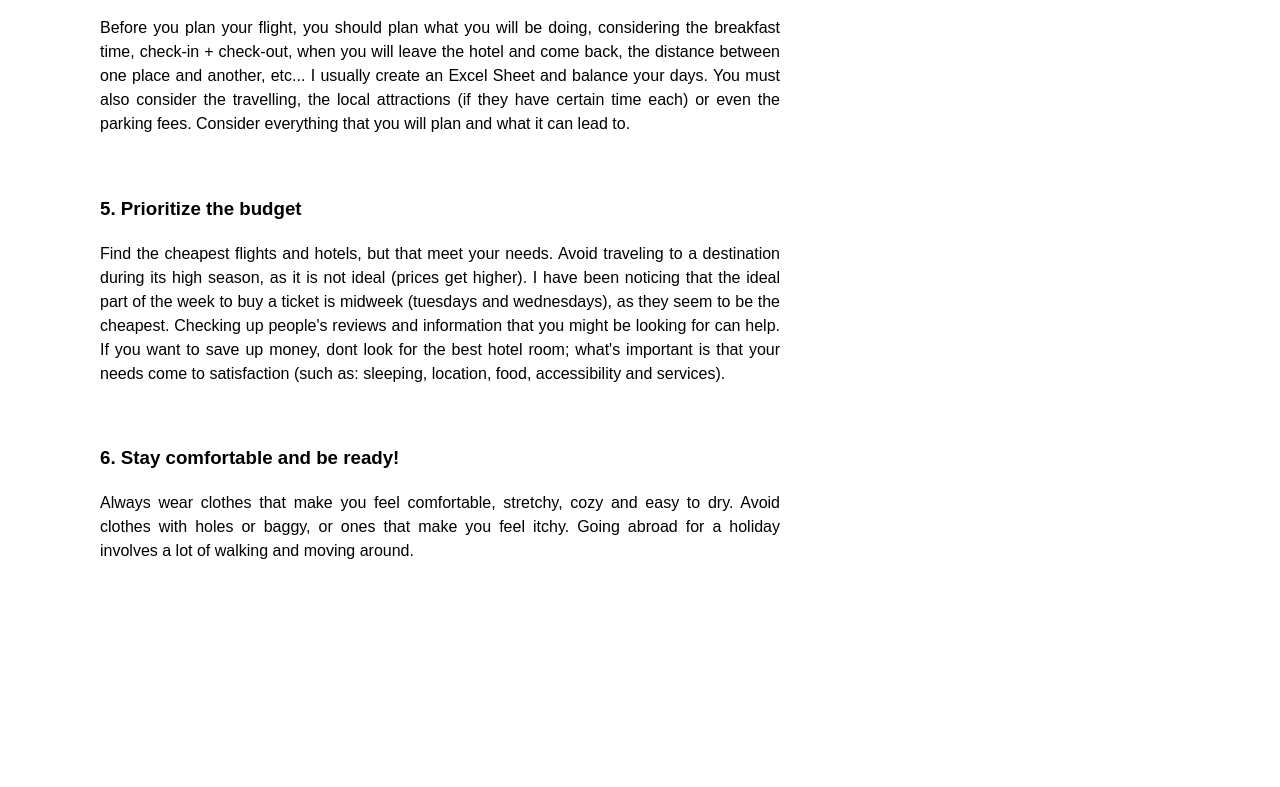
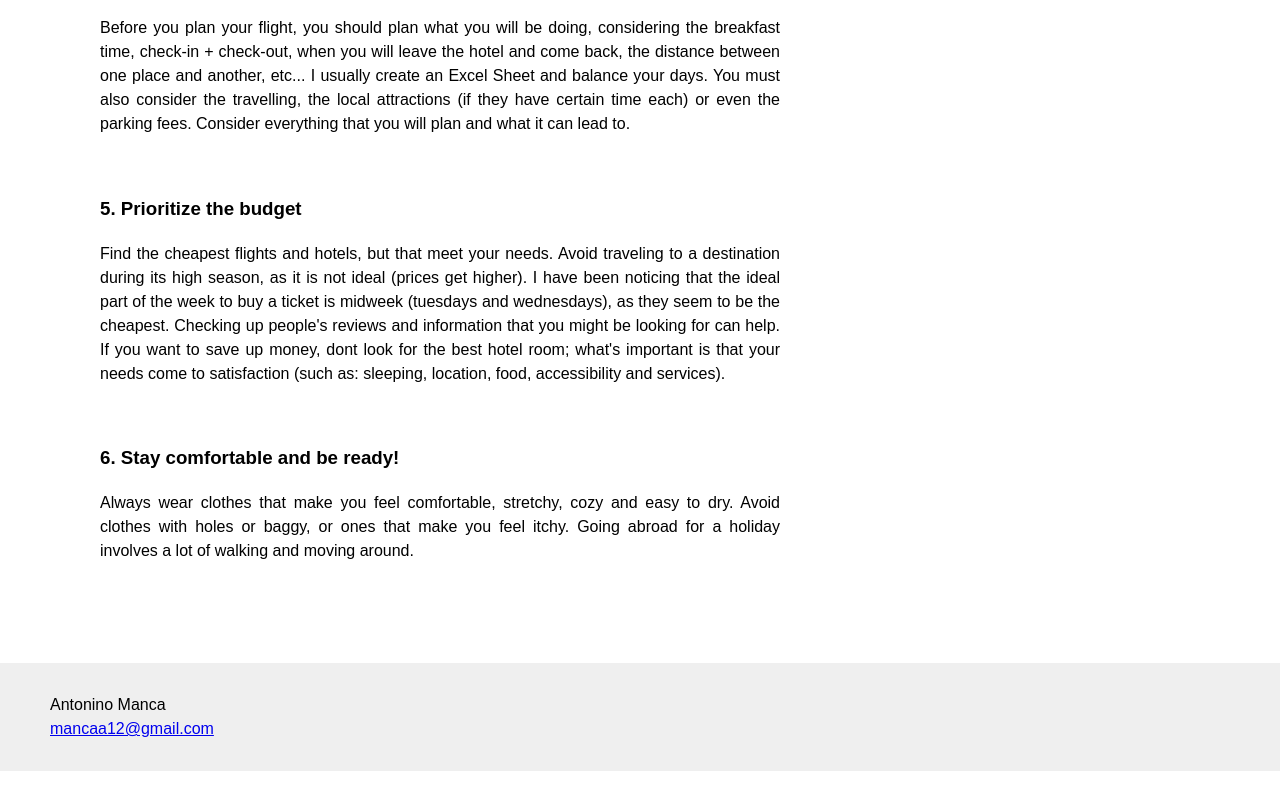
Before and after one commit to matthewtheuma21/influencer-blog, a plain HTML site: page tips.html in a window 1280 px wide. Shown: the part 950-1737 px from the top of the page. Before the commit the page ends 1553 px from the top, so only its background shows below. Drawn offline with Linux system fonts and the light colour scheme.

Commit message:
Added footer and some paragraph arrangements

```diff
--- a/tips.html
+++ b/tips.html
@@ -112,7 +112,11 @@
 
         <br>
     </div>
-
+    <footer>
+        <p> Antonino Manca<br>
+            <a href="mailto:mancaa12@gmail.com">mancaa12@gmail.com</a>
+        </p>
+    </footer>
 </body>
 
 </html>
```
Also changed, not shown: contact.html (+1 -1 lines).
